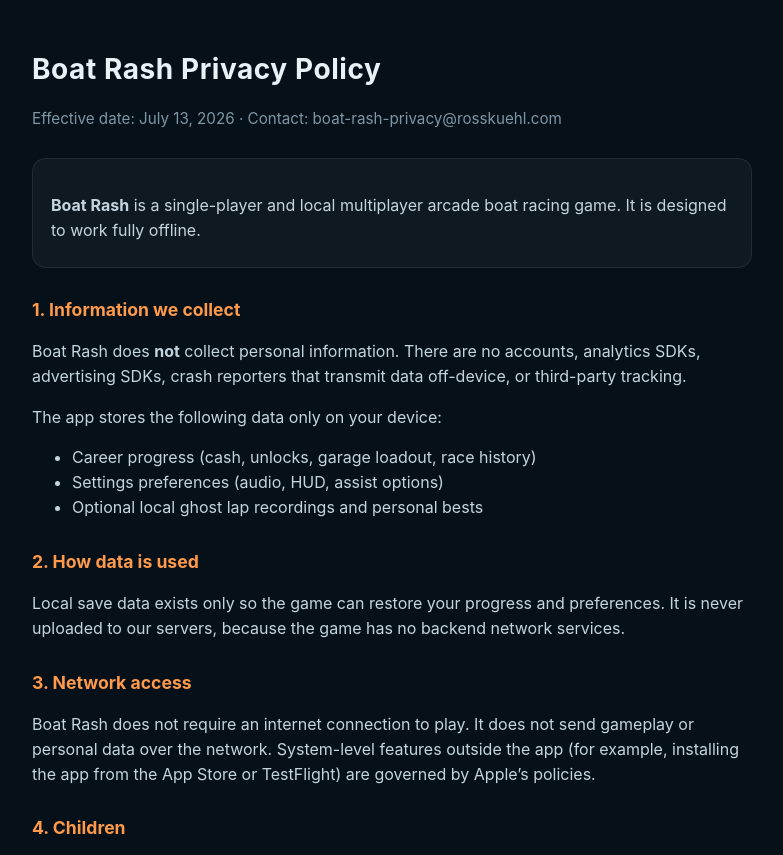
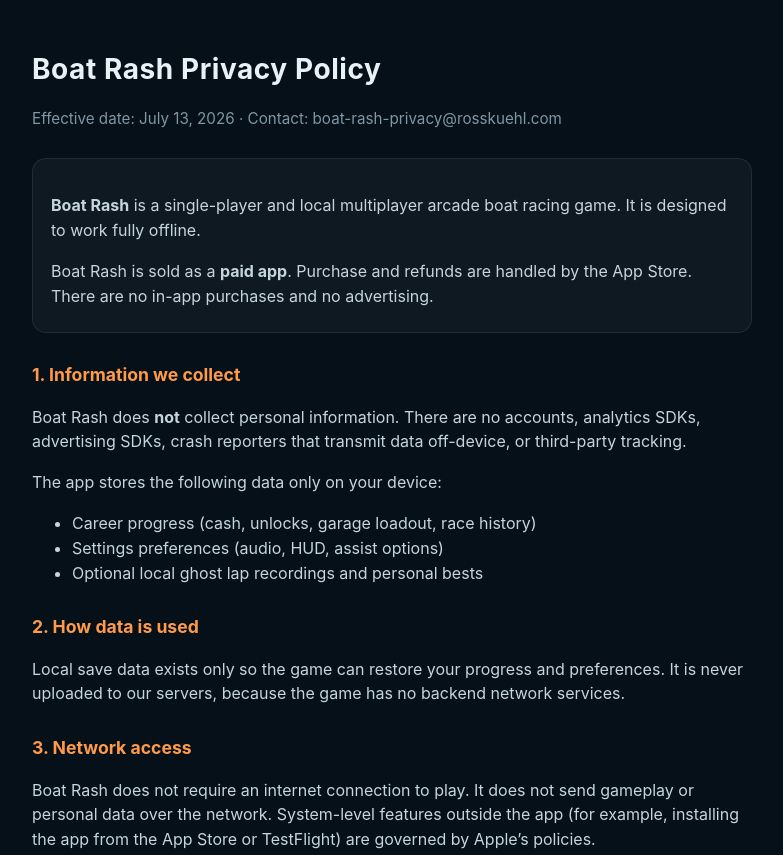
Before and after one commit to shoyu-ramen/boat-rash-legal, a plain HTML site: page docs/privacy.html in a window 1280 px wide. Shown: the top 855 px of the page, without its empty margins (248-1031 px from the left). Drawn offline with Linux system fonts and the light colour scheme.

Commit message:
Document paid premium model (no IAP, no ads)
Align privacy policy with App Store paid download: purchase handled by Apple, no in-app purchases or advertising.

```diff
--- a/docs/privacy.html
+++ b/docs/privacy.html
@@ -29,6 +29,7 @@
 
     <div class="card">
       <p><strong>Boat Rash</strong> is a single-player and local multiplayer arcade boat racing game. It is designed to work fully offline.</p>
+      <p>Boat Rash is sold as a <strong>paid app</strong>. Purchase and refunds are handled by the App Store. There are no in-app purchases and no advertising.</p>
     </div>
 
     <h2>1. Information we collect</h2>
```
